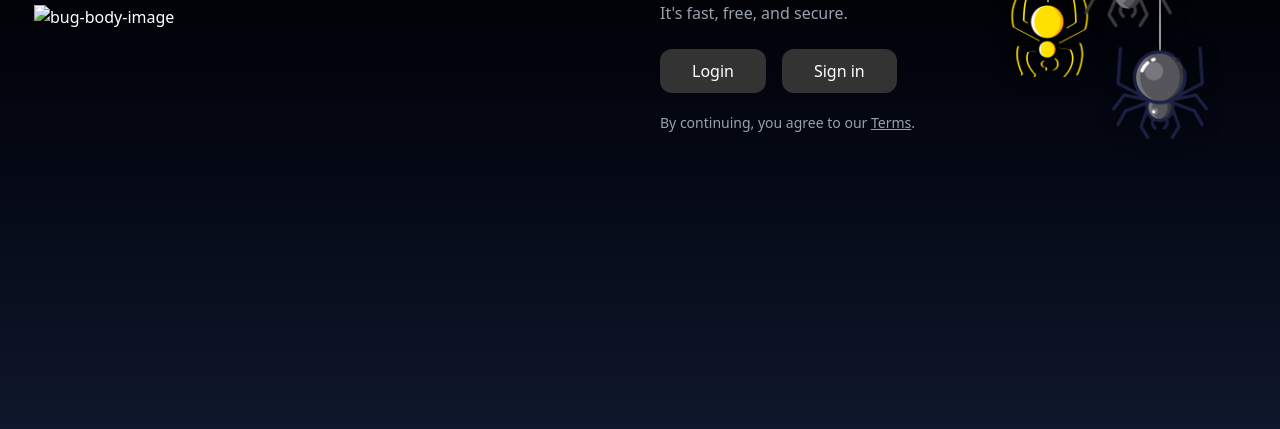
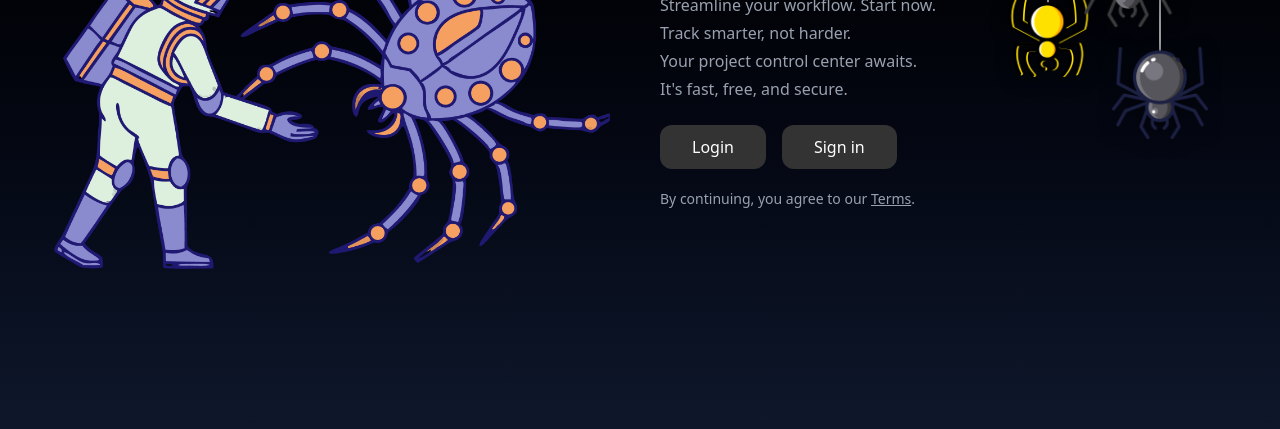
Before and after one commit to scarlet-sypher/advanced-bug-tracking-and-task-management-system, a website: page index.html in a window 1280 px wide. Shown: the part 371-800 px from the top of the page. Drawn offline with nearby package versions, Linux system fonts and the light colour scheme; the site is published under a folder, as on GitHub Pages, so addresses that start at the root find nothing.

Commit message:
Update index.html
image fixed

```diff
--- a/index.html
+++ b/index.html
@@ -147,7 +147,7 @@
 
                 <!-- Left: Hero Image -->
                 <div class="w-full lg:w-1/2 flex justify-center">
-                  <img src="/images/hero/hero-image.png" alt="bug-body-image"
+                  <img src="images/hero/hero-image.png" alt="bug-body-image"
                        class="w-full max-w-md lg:max-w-xl h-auto object-contain transition-all duration-500 hover:scale-105 hover:drop-shadow-[0_0_15px_rgba(59,130,246,0.5)]">
                 </div>
 
```
